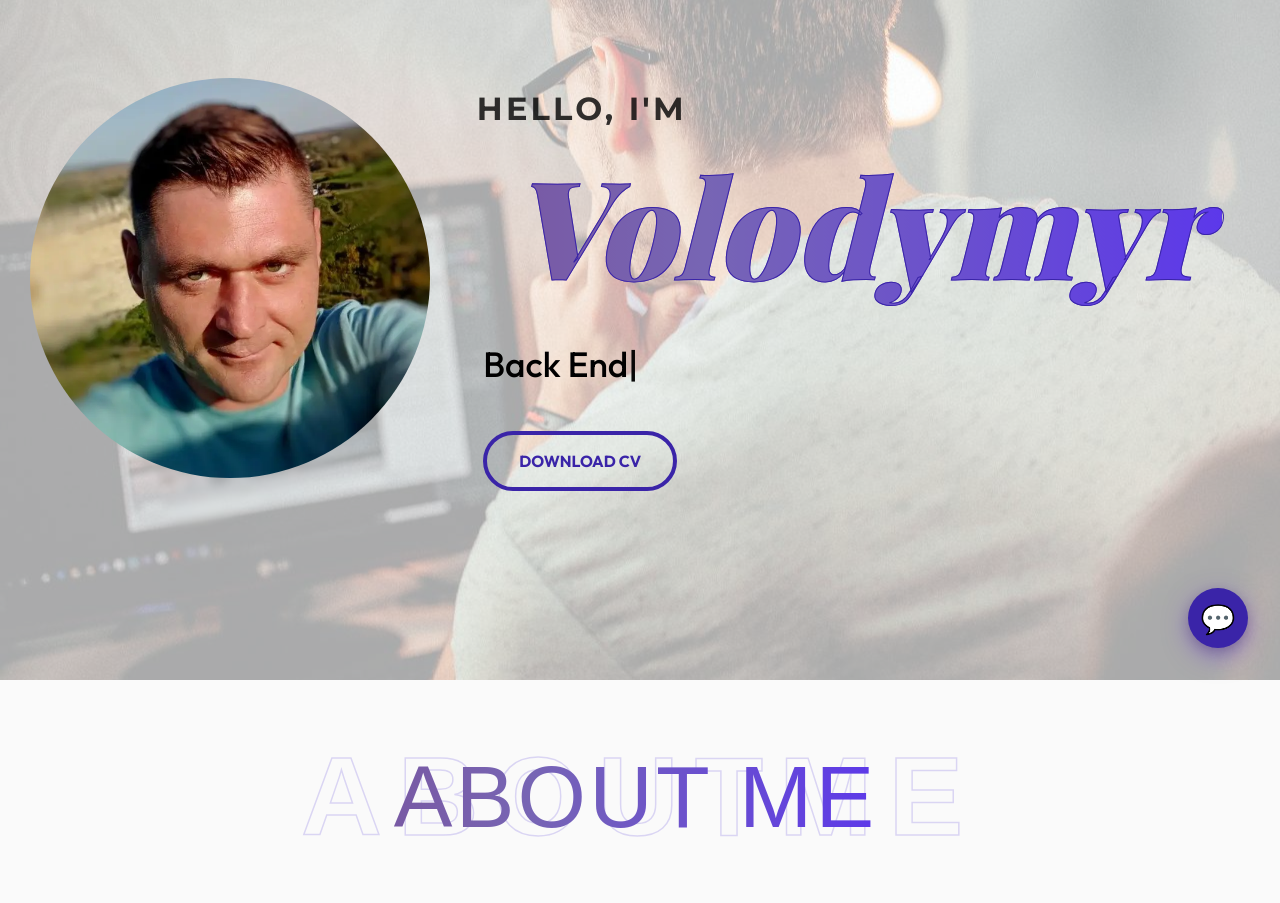
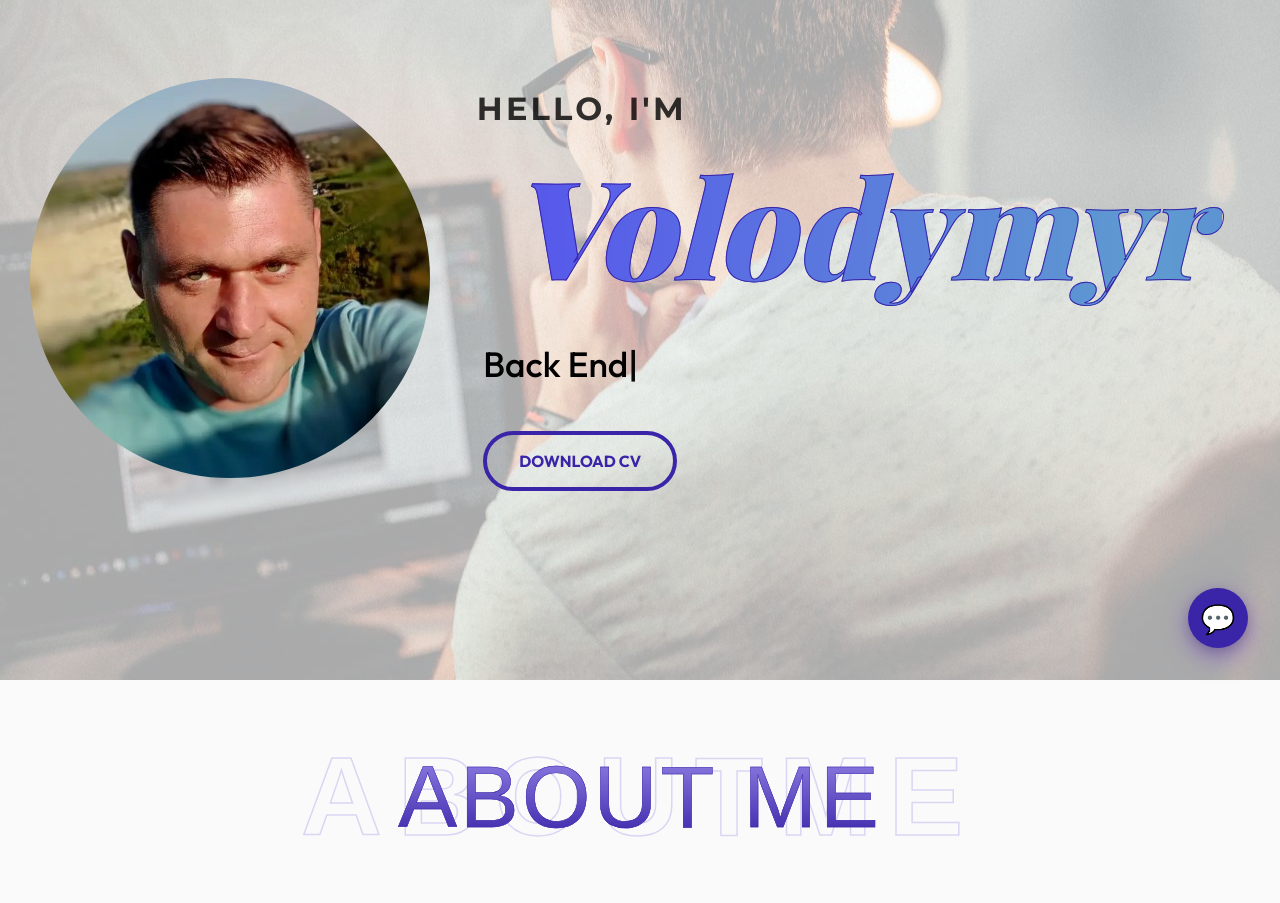
Before and after one commit to pestov-v/portfolio, a Next.js app: page / in a window 1280 px wide. Shown: the part 120-1023 px from the top of the page. Built offline with nearby package versions, Linux system fonts and the light colour scheme; a web font is replaced by a local one.

Commit message:
changed gradient effect

```diff
--- a/src/components/Header/Header.tsx
+++ b/src/components/Header/Header.tsx
@@ -61,10 +61,13 @@ export const Header: NextPage = () => {
           <h3 className={style.greteen}>{t.greeting}</h3>
         </div>
         <div className="animate-on-scroll fade-in-up stagger-1">
-          <h1 className={style.name} style={{ background: 'none', WebkitTextFillColor: 'unset' }}>
+          <h1
+            className={style.name}
+            style={{ background: "none", WebkitTextFillColor: "unset" }}
+          >
             <GradientText
-              colors={["#5227FF", "#7b3b79", "#7765b4"]}
-              animationSpeed={8}
+              colors={["#5227FF", "#5e9bd0"]}
+              animationSpeed={3}
               showBorder={false}
             >
               {t.name}
--- a/src/components/ui/SectionTitle/SectionTitle.tsx
+++ b/src/components/ui/SectionTitle/SectionTitle.tsx
@@ -1,5 +1,4 @@
 import { NextPage } from "next";
-import GradientText from "../GradientText";
 import style from "./SectionTitle.module.scss";
 
 interface IProps {
@@ -14,18 +13,8 @@ export const SectionTitle: NextPage<IProps> = (props) => {
   return (
     <div className={[style.sectionTitle, className].join(" ")}>
       {!!bgText && <p className={style.sectionTitle__bgText}>{bgText}</p>}
-      <h2
-        className={style.sectionTitle__title}
-        title={`${title} section`}
-        style={{ background: 'none', WebkitTextFillColor: 'unset', WebkitTextStroke: '0' }}
-      >
-        <GradientText
-          colors={["#5227FF", "#7b3b79", "#7765b4"]}
-          animationSpeed={8}
-          showBorder={false}
-        >
-          {title}
-        </GradientText>
+      <h2 className={style.sectionTitle__title} title={`${title} section`}>
+        {title}
       </h2>
     </div>
   );
```
